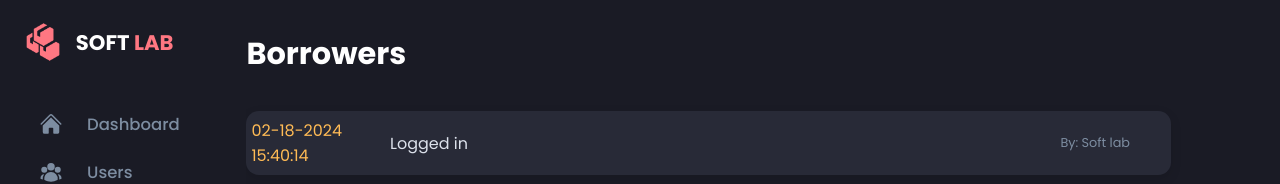
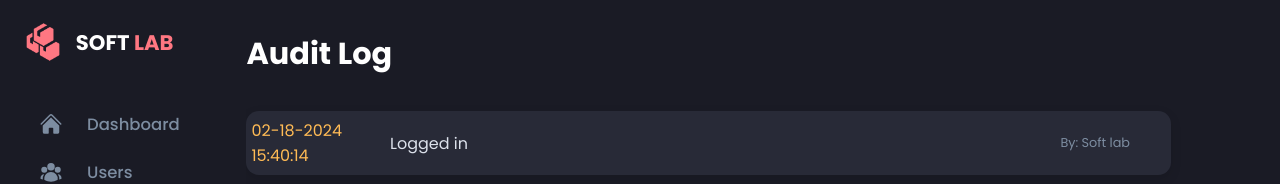
Before and after one commit to Shibin-Abraham/softlab, a React (Create React App) app: page /audit in a window 1280 px wide. Shown: the top 184 px of the page. Built offline with nearby package versions, Linux system fonts and the light colour scheme.

Commit message:
minor update

```diff
--- a/src/Components/AuditLog/AuditLog.jsx
+++ b/src/Components/AuditLog/AuditLog.jsx
@@ -6,7 +6,7 @@ function AuditLog() {
     <div className='audit-log'>
         <section>
             <div className="top">
-                <h1>Borrowers</h1>
+                <h1>Audit Log</h1>
             </div>
             <div className="container">
                 <div className='box'>
```
